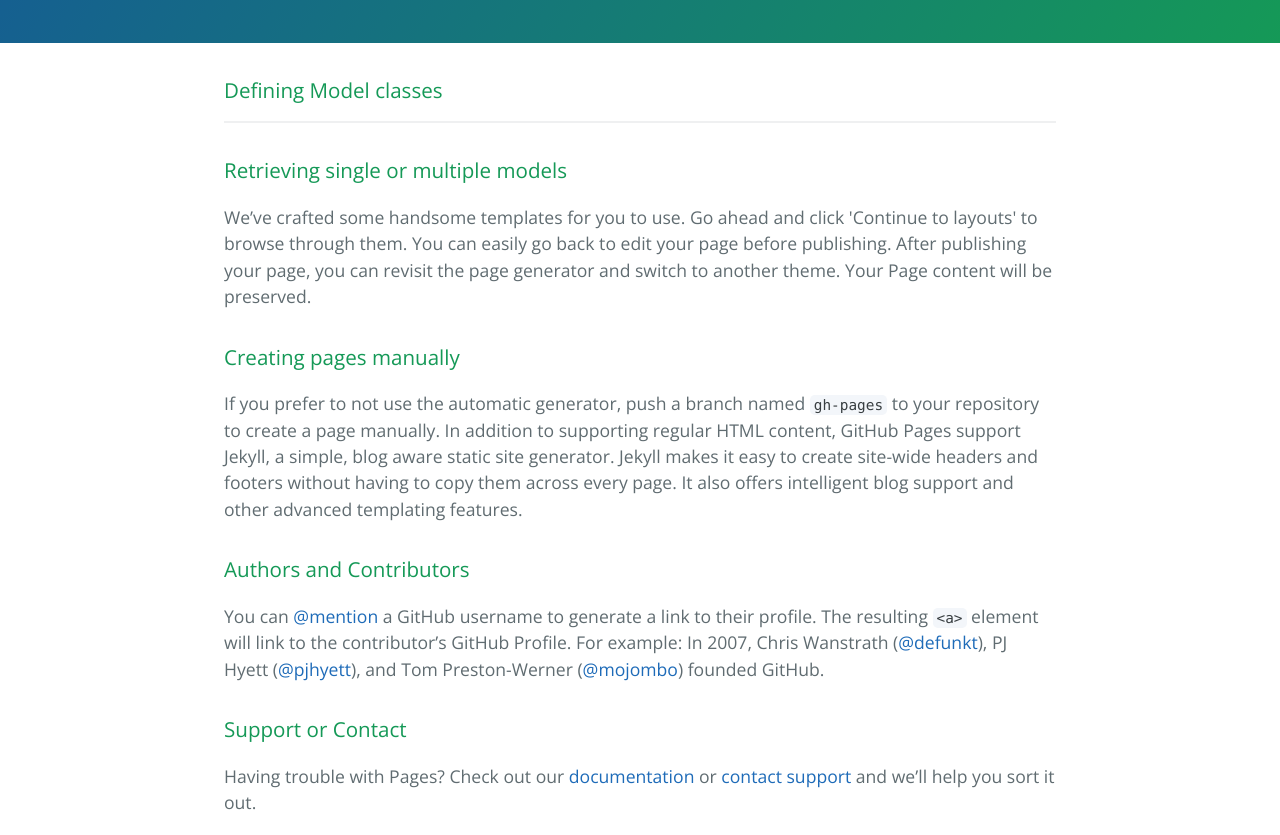
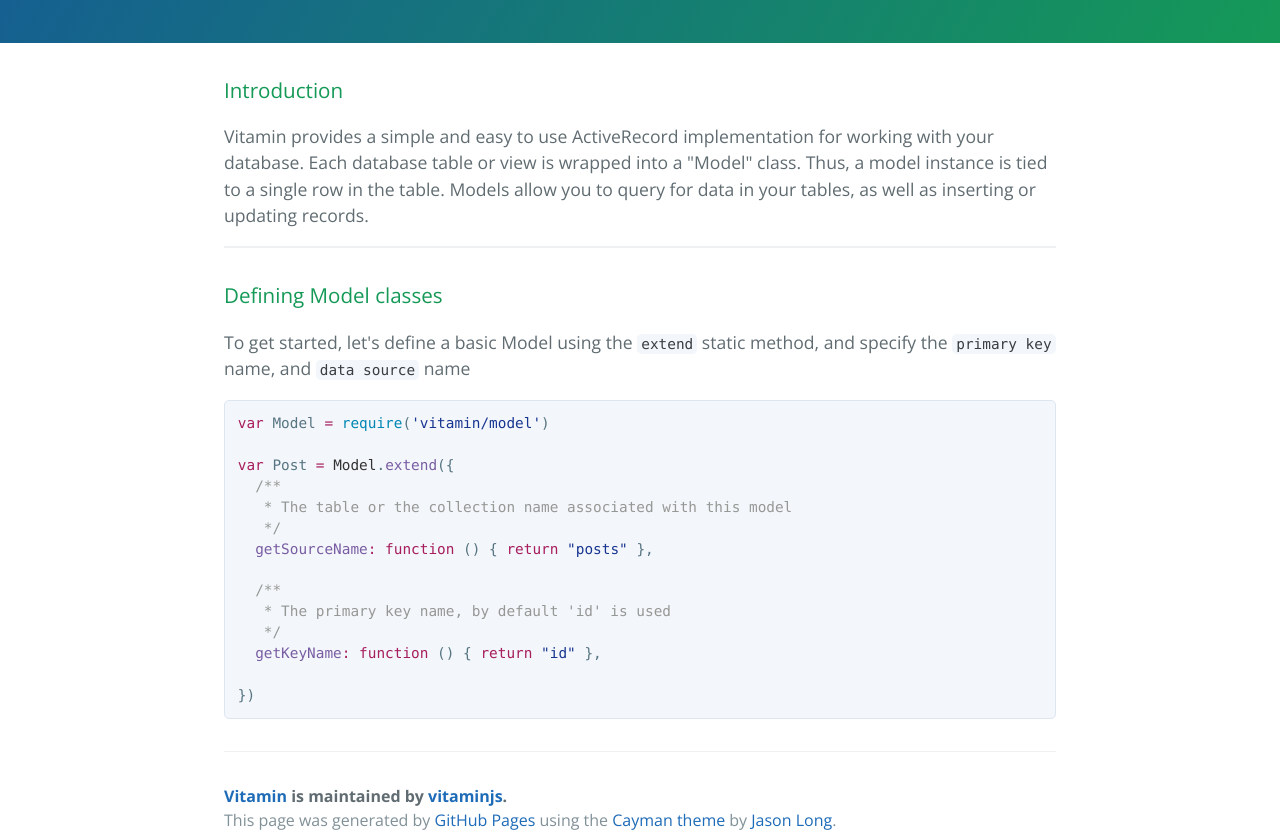
Before and after one commit to vitaminjs/vitamin, a plain HTML site: page index.html in a window 1280 px wide. Shown: the part 340-1175 px from the top of the page. Drawn offline with nearby package versions, Linux system fonts and the light colour scheme.

```diff
--- a/index.html
+++ b/index.html
@@ -20,29 +20,31 @@
 
     <section class="main-content">
       <h3>
-<a id="defining-model-classes" class="anchor" href="#defining-model-classes" aria-hidden="true"><span aria-hidden="true" class="octicon octicon-link"></span></a>Defining Model classes</h3>
+<a id="introduction" class="anchor" href="#introduction" aria-hidden="true"><span aria-hidden="true" class="octicon octicon-link"></span></a>Introduction</h3>
+
+<p>Vitamin provides a simple and easy to use ActiveRecord implementation for working with your database. Each database table or view is wrapped into a "Model" class. Thus, a model instance is tied to a single row in the table. Models allow you to query for data in your tables, as well as inserting or updating records.</p>
 
 <hr>
 
 <h3>
-<a id="retrieving-single-or-multiple-models" class="anchor" href="#retrieving-single-or-multiple-models" aria-hidden="true"><span aria-hidden="true" class="octicon octicon-link"></span></a>Retrieving single or multiple models</h3>
+<a id="defining-model-classes" class="anchor" href="#defining-model-classes" aria-hidden="true"><span aria-hidden="true" class="octicon octicon-link"></span></a>Defining Model classes</h3>
 
-<p>We’ve crafted some handsome templates for you to use. Go ahead and click 'Continue to layouts' to browse through them. You can easily go back to edit your page before publishing. After publishing your page, you can revisit the page generator and switch to another theme. Your Page content will be preserved.</p>
+<p>To get started, let's define a basic Model using the <code>extend</code> static method, and specify the <code>primary key</code> name, and <code>data source</code> name</p>
 
-<h3>
-<a id="creating-pages-manually" class="anchor" href="#creating-pages-manually" aria-hidden="true"><span aria-hidden="true" class="octicon octicon-link"></span></a>Creating pages manually</h3>
+<div class="highlight highlight-source-js"><pre><span class="pl-k">var</span> Model <span class="pl-k">=</span> <span class="pl-c1">require</span>(<span class="pl-s"><span class="pl-pds">'</span>vitamin/model<span class="pl-pds">'</span></span>)
 
-<p>If you prefer to not use the automatic generator, push a branch named <code>gh-pages</code> to your repository to create a page manually. In addition to supporting regular HTML content, GitHub Pages support Jekyll, a simple, blog aware static site generator. Jekyll makes it easy to create site-wide headers and footers without having to copy them across every page. It also offers intelligent blog support and other advanced templating features.</p>
+<span class="pl-k">var</span> Post <span class="pl-k">=</span> <span class="pl-smi">Model</span>.<span class="pl-en">extend</span>({
+  <span class="pl-c">/**</span>
+<span class="pl-c">   * The table or the collection name associated with this model</span>
+<span class="pl-c">   */</span>
+  <span class="pl-en">getSourceName</span><span class="pl-k">:</span> <span class="pl-k">function</span> () { <span class="pl-k">return</span> <span class="pl-s"><span class="pl-pds">"</span>posts<span class="pl-pds">"</span></span> },
 
-<h3>
-<a id="authors-and-contributors" class="anchor" href="#authors-and-contributors" aria-hidden="true"><span aria-hidden="true" class="octicon octicon-link"></span></a>Authors and Contributors</h3>
+  <span class="pl-c">/**</span>
+<span class="pl-c">   * The primary key name, by default 'id' is used</span>
+<span class="pl-c">   */</span>
+  <span class="pl-en">getKeyName</span><span class="pl-k">:</span> <span class="pl-k">function</span> () { <span class="pl-k">return</span> <span class="pl-s"><span class="pl-pds">"</span>id<span class="pl-pds">"</span></span> },
 
-<p>You can <a href="https://help.github.com/articles/basic-writing-and-formatting-syntax/#mentioning-users-and-teams" class="user-mention">@mention</a> a GitHub username to generate a link to their profile. The resulting <code>&lt;a&gt;</code> element will link to the contributor’s GitHub Profile. For example: In 2007, Chris Wanstrath (<a href="https://github.com/defunkt" class="user-mention">@defunkt</a>), PJ Hyett (<a href="https://github.com/pjhyett" class="user-mention">@pjhyett</a>), and Tom Preston-Werner (<a href="https://github.com/mojombo" class="user-mention">@mojombo</a>) founded GitHub.</p>
-
-<h3>
-<a id="support-or-contact" class="anchor" href="#support-or-contact" aria-hidden="true"><span aria-hidden="true" class="octicon octicon-link"></span></a>Support or Contact</h3>
-
-<p>Having trouble with Pages? Check out our <a href="https://help.github.com/pages">documentation</a> or <a href="https://github.com/contact">contact support</a> and we’ll help you sort it out.</p>
+})</pre></div>
 
       <footer class="site-footer">
         <span class="site-footer-owner"><a href="https://github.com/vitaminjs/vitamin">Vitamin</a> is maintained by <a href="https://github.com/vitaminjs">vitaminjs</a>.</span>
```
Also changed, not shown: params.json (+1 -1 lines).
